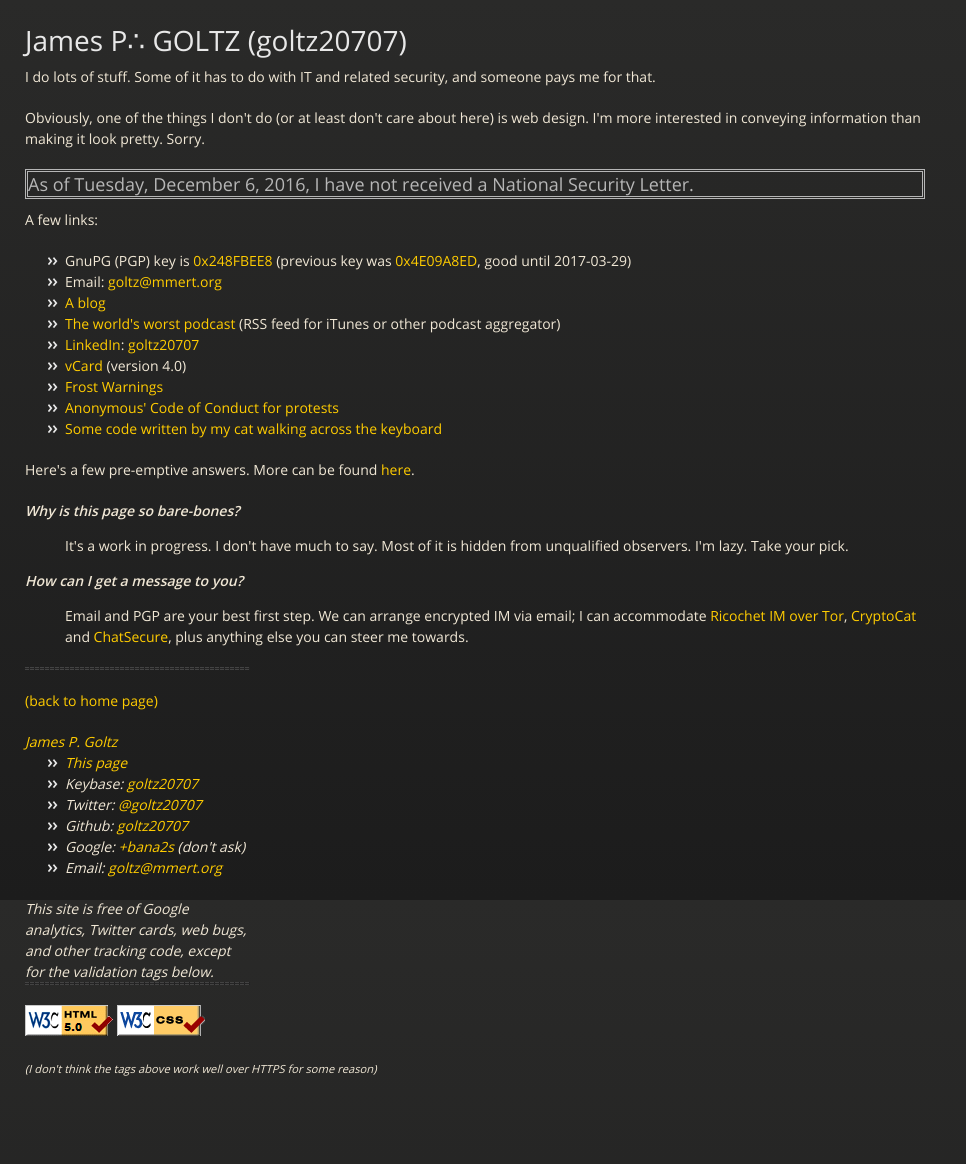
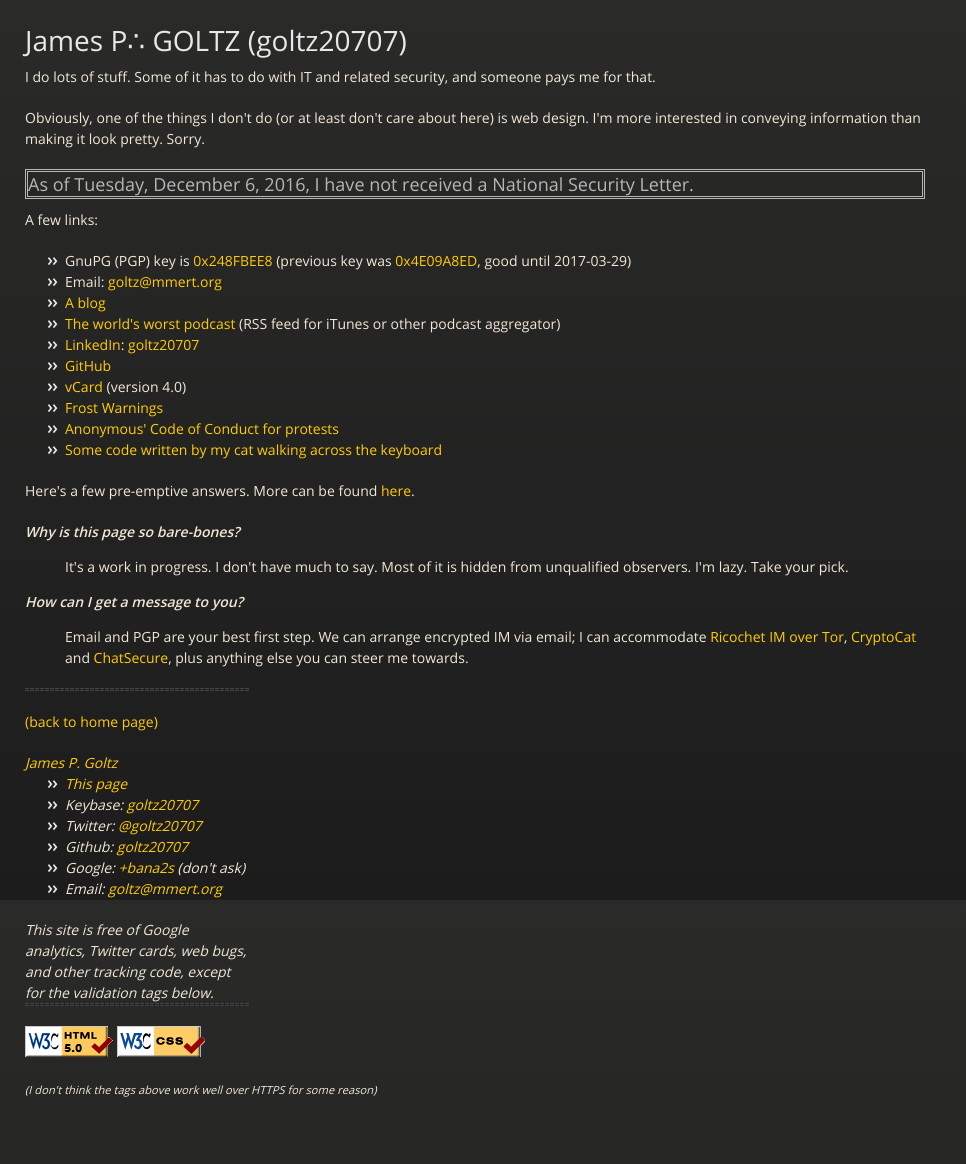
Before and after one commit to goltz20707/goltz20707.github.io, a Jekyll site: the page built from index.html, in a window 1280 px wide. Shown: the whole page, without its empty margins (0-966 px from the left). Built offline with Jekyll 4.4.1, drawn with Linux system fonts in a browser that asks for light colours; before the commit the page ends 1143 px from its top, so only the background shows below that.

Commit message:
Added GitHub link.

```diff
--- a/index.html
+++ b/index.html
@@ -32,6 +32,7 @@
   <li><a href="npi.xml">The world's worst podcast</a> (RSS feed for
       iTunes or other podcast aggregator)</li>
   <li><a href="http://www.linkedin.com/">LinkedIn</a>: <a href="http://www.linkedin.com/in/goltz20707">goltz20707</a></li>
+  <li><a href="https://github.com/goltz20707">GitHub</a></li>
   <li><a href="goltz20707.vcf">vCard</a> (version 4.0)</li>
   <li><a href="laws.html">Frost Warnings</a></li>
   <li><a href="anonymous-protest-rules.html">Anonymous' Code of Conduct for protests</a></li>
```
